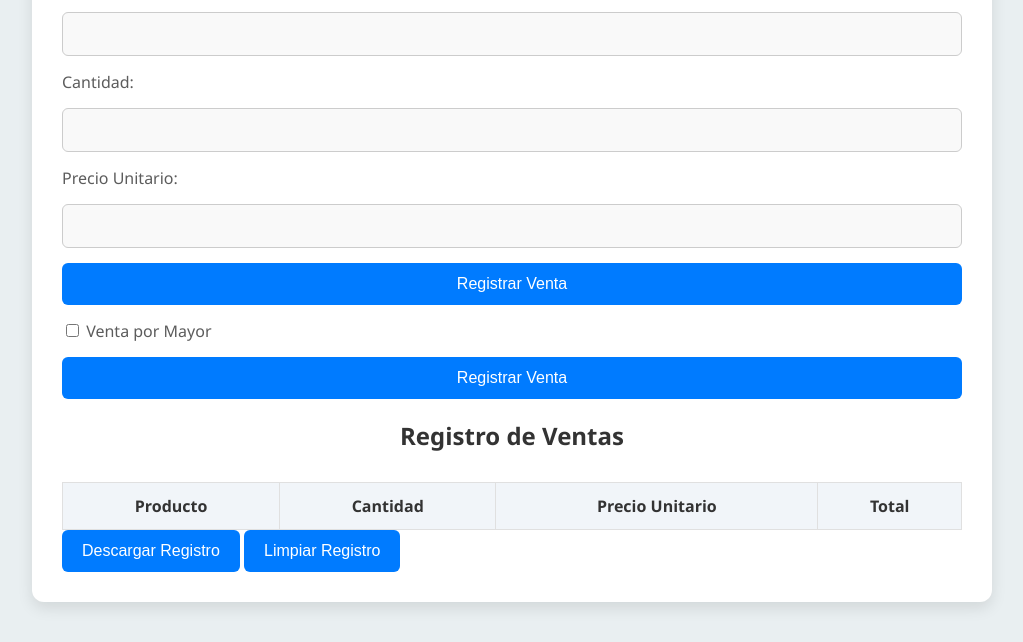
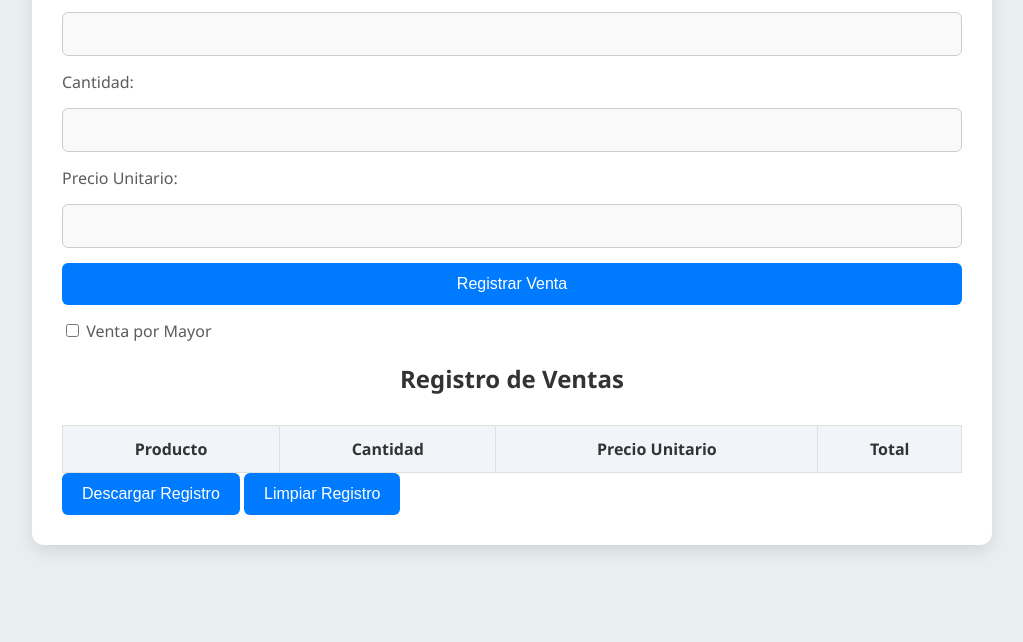
Before and after one commit to Ezebruno/Ventas, a plain HTML site: page index.html in a window 1280 px wide. Shown: the part 179-821 px from the top of the page, without its empty margins (128-1151 px from the left). After the commit the page ends 800 px from the top, so only its background shows below. Drawn offline with nearby package versions, Linux system fonts and the light colour scheme.

Commit message:
index.html

```diff
--- a/index.html
+++ b/index.html
@@ -29,7 +29,6 @@
         <input type="checkbox" id="porMayor" />
         Venta por Mayor
       </label>
-      <button type="submit">Registrar Venta</button>
     </form>
 
     <h2>Registro de Ventas</h2>
```
